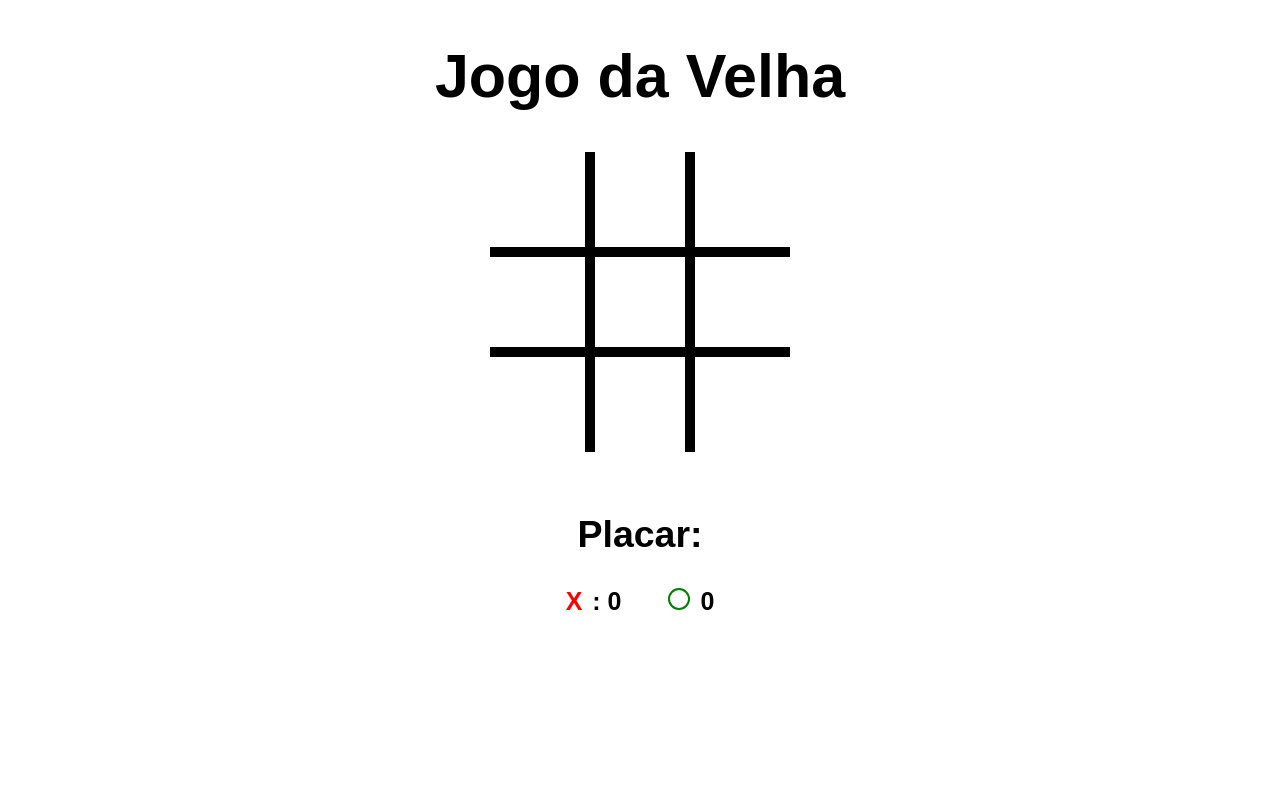
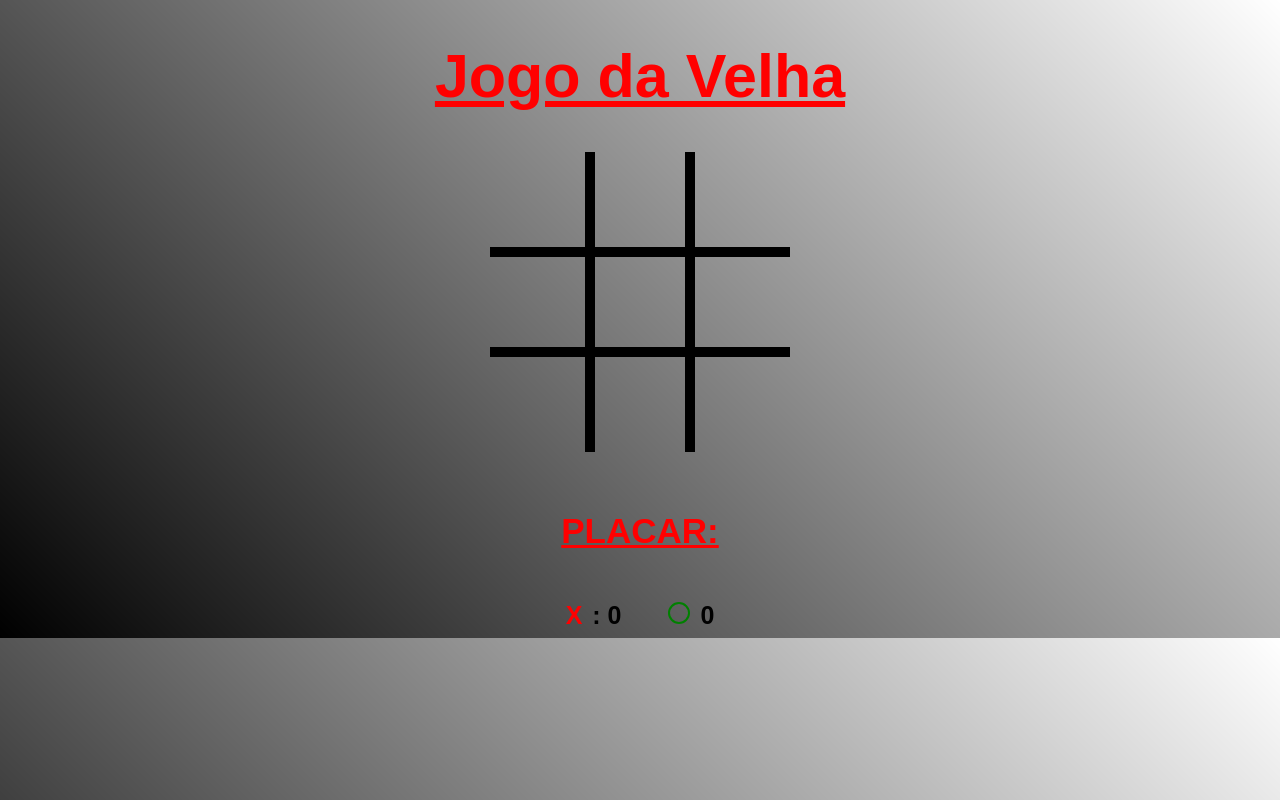
Before and after one commit to EuHttl/jogodavelha, a plain HTML site: page index.html in a window 1280 px wide. Both pictures are taken after a click on the button "2 Jogadores". Drawn offline with Linux system fonts and the light colour scheme.

Commit message:
fix: erro_velha

```diff
--- a/index.html
+++ b/index.html
@@ -26,7 +26,7 @@
         <div class="box" id="block-9"></div>
 
         <div id="scoreboard-container">
-            <h2>Placar:</h2>
+            <h2>PLACAR:</h2>
             <span class="score-box">
                 <span id="x-scoreboard"> X </span>:
                 <span id="scoreboard-1">0</span>
--- a/scripts.js
+++ b/scripts.js
@@ -29,11 +29,9 @@ for (let i = 0; i < boxes.length; i++) {
 
         if(secondPlayer == 'ia-player'){
 
-            computerPlay();
-            player2++;
-
+          computerPlay();
+          player2++;
         }
-
       } else {
         player2++;
       }
@@ -45,24 +43,24 @@ for (let i = 0; i < boxes.length; i++) {
 
 }
 
-for(let i = 0; i < buttons.length; i++){
+// for(let i = 0; i < buttons.length; i++){
 
-  buttons[i].addEventListener("click", function() {
+//   buttons[i].addEventListener("click", function() {
 
-    secondPlayer = this.getAttribute("id");
+//     secondPlayer = this.getAttribute("id");
 
-    for(let j = 0; j < buttons.length; j++){
-      buttons[j].style.display = 'none';
-    }
+//     for(let j = 0; j < buttons.length; j++){
+//       buttons[j].style.display = 'none';
+//     }
 
-      setTimeout(function(){
-        let container = document.querySelector("#container");
-        container.classList.remove("hide");
-        }, 500);
+//       setTimeout(function(){
+//         let container = document.querySelector("#container");
+//         container.classList.remove("hide");
+//         }, 500);
 
-    });
+//     });
 
-}
+// }
 
 function checkEl(player1, player2) {
   if (player1 == player2) {
@@ -101,6 +99,7 @@ if (b1.childNodes.length > 0 && b2.childNodes.length > 0 && b3.childNodes.length
   } else if (b1Child == "o" && b2Child == "o" && b3Child == "o") {
     declareWinner('o');
   }
+
 }
 
 if (
@@ -117,6 +116,7 @@ if (
   } else if (b4Child == "o" && b5Child == "o" && b6Child == "o") {
     declareWinner('o');
   }
+
 }
 
 if (
@@ -133,6 +133,7 @@ if (
   } else if (b7Child == "o" && b8Child == "o" && b9Child == "o") {
     declareWinner('o');
   }
+
 }
 
 // Vertical
@@ -150,7 +151,9 @@ if (
   } else if (b1Child == "o" && b4Child == "o" && b7Child == "o") {
     declareWinner('o');
   }
+
 }
+
 if (
   b2.childNodes.length > 0 &&
   b5.childNodes.length > 0 &&
@@ -165,7 +168,9 @@ if (
   } else if (b2Child == "o" && b5Child == "o" && b8Child == "o") {
     declareWinner('o');
   }
+
 }
+
 if (
   b3.childNodes.length > 0 &&
   b6.childNodes.length > 0 &&
@@ -181,6 +186,7 @@ if (
   } else if (b3Child == "o" && b6Child == "o" && b9Child == "o") {
     declareWinner('o');
   }
+
 }
 
 // Diagonal
@@ -199,7 +205,9 @@ if (
     declareWinner('o');
 
   }
+
 }
+
 if (
   b3.childNodes.length > 0 &&
   b5.childNodes.length > 0 &&
@@ -214,20 +222,23 @@ if (
   } else if (b3Child == "o" && b5Child == "o" && b7Child == "o") {
     declareWinner('o');
   }
+
 }
-}
+
 // Deu velha
 
 let counter = 0;
 
 for(let i = 0; i < boxes.length; i++) {
+
   if(boxes[i].childNodes[0] != undefined) {
     counter++;
   }
+}
+  if(counter == 9){
+    declareWinner('Empate!');
+  }
 
-if(counter == 9){
-  declareWinner('Empate!');
-  }
 }
 
 // Declarar Placar
@@ -243,7 +254,7 @@ function declareWinner(winner){
     } else if(winner == 'o'){
       scoreboardY.textContent = parseInt(scoreboardY.textContent) + 1;
       msg = "O jogador 2 venceu";
-    }else{
+    } else {
       msg = "Empate!";
     }
 
@@ -267,6 +278,26 @@ function declareWinner(winner){
     for(let i = 0; i < boxesToRemove.length; i++) {
       boxesToRemove[i].parentNode.removeChild(boxesToRemove[i]);
     }
+
+}
+
+for(let i = 0; i < buttons.length; i++){
+
+  buttons[i].addEventListener("click", function() {
+
+    secondPlayer = this.getAttribute("id");
+
+    for(let j = 0; j < buttons.length; j++){
+      buttons[j].style.display = 'none';
+    }
+
+    setTimeout(function(){
+      let container = document.querySelector("#container");
+      container.classList.remove("hide");
+    }, 500);
+
+  });
+
 }
 
 function computerPlay(){
--- a/styles.css
+++ b/styles.css
@@ -1,10 +1,21 @@
 body{
     text-align: center;
     font-family: Arial, Helvetica, sans-serif;
+    background: linear-gradient(45deg, black, transparent);
 }
 
 h1{
     font-size: 61px;
+    color: red;
+    text-decoration: underline;
+    font-family: fantasy;
+}
+h2{
+    font-size: 35px;
+    color: red;
+    text-decoration: underline;
+    font-family: fantasy;
+    margin-bottom: 50px;
 }
 
 /* Botões */
```
